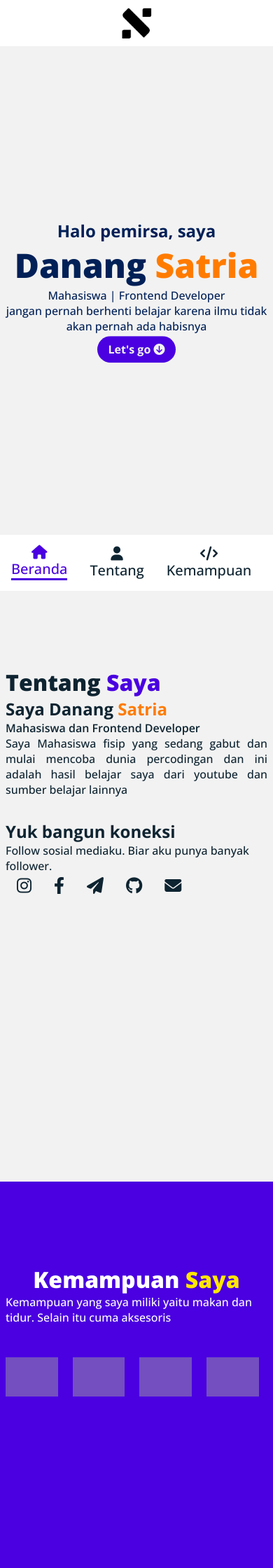
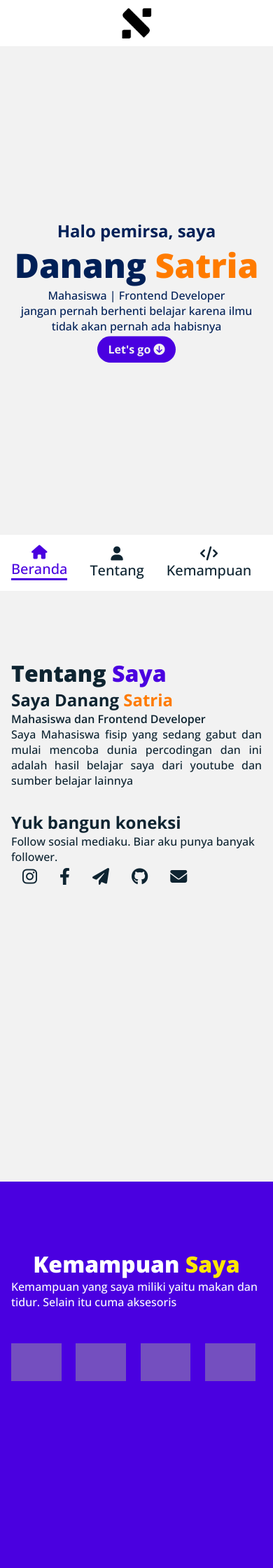
Before and after one commit to nangzzz/nangzzz.github.io, a PHP site: page / in a window 390 px wide. Shown: the top 2240 px of the page at 70% size. Run offline with PHP 8.4, Linux system fonts and the light colour scheme; some libraries are stand-ins or nearby versions; grey boxes are pictures that could not be loaded.

Commit message:
latest update responsive web

```diff
--- a/assets/css/style.css
+++ b/assets/css/style.css
@@ -138,7 +138,7 @@ body{
     align-items: center;
     justify-content: left;
     width: 100%;
-    margin-top: 12vh;
+    margin-top: 5rem;
   }
 
     .head-content h1{
@@ -222,7 +222,7 @@ body{
   .skill h1{
     font-size: 2rem;
     font-weight: 800;
-    margin-top: 13vh;
+    margin-top: 5rem;
   }
 
     .skill h1 span{
@@ -268,7 +268,7 @@ body{
   .project h1{
     font-size: 2rem;
     font-weight: 800;
-    margin-top: 13vh;
+    margin-top: 5rem;
   }
 
   .project p{
@@ -330,13 +330,13 @@ body{
 
   /* Responsive Home Start */
   .home{
-    padding: 0.5rem;
+    padding: 1rem;
   }
   /* Responsive Home End */
 
   /* Responsive About Start */
   .about{
-    padding: 0.5rem;
+    padding: 1rem;
   }
 
   .about .main-content{
@@ -351,7 +351,7 @@ body{
 
   /* Responsive Skills Start */
   .skill{
-    padding: 0.5rem;
+    padding: 1rem;
   }
 
 
@@ -367,7 +367,7 @@ body{
 
   /* Responsive Project Start */
   .project{
-    padding: 0.5rem;
+    padding: 1rem;
   }
   /* Responsive Project End */
 }
```
